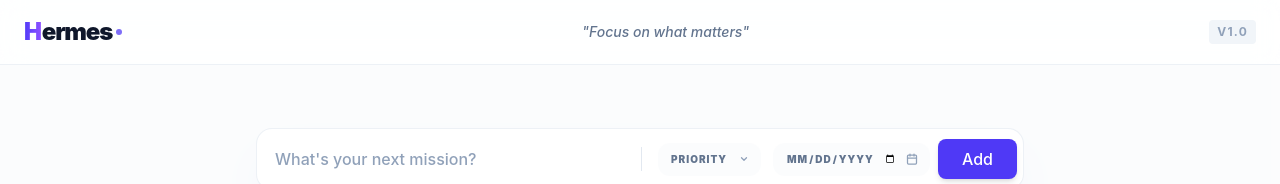
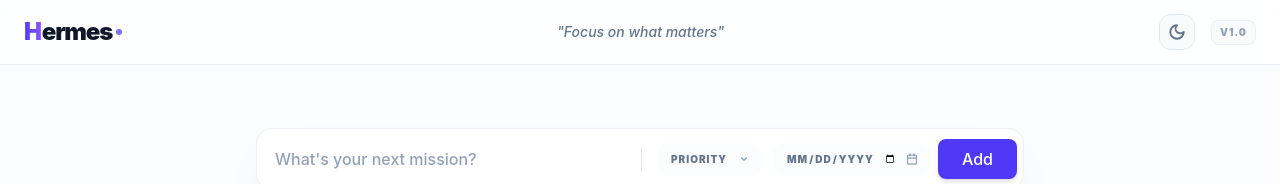
Before and after one commit to Wassim-RF/Hermes-, a React (Vite) app: page / in a window 1280 px wide. Shown: the top 184 px of the page. Built offline with nearby package versions, Linux system fonts and the light colour scheme.

Commit message:
feat: ajoute logique du dark mode et son button dans le header

```diff
--- a/src/App.jsx
+++ b/src/App.jsx
@@ -6,6 +6,7 @@ import Header from "./Components/Layouts/Header";
 import Footer from "./Components/Layouts/Footer";
 
 function App() {
+    const [mode , setMode] = useState("light");
     const [todos, addTodo, deleteTodo, toogleTodo] = useTodo();
     const [text, setText] = useState("");
     const [priority , setPriority] = useState("");
@@ -28,7 +29,7 @@ function App() {
 
     return (
         <div className="min-h-screen bg-slate-50/50 flex flex-col">
-            <Header />
+            <Header mode={mode} setMode={setMode}/>
 
             <main className="grow pt-32 pb-12 px-4 sm:px-6">
                 <div className="max-w-4xl mx-auto space-y-12">
--- a/src/Components/Layouts/Header.jsx
+++ b/src/Components/Layouts/Header.jsx
@@ -1,7 +1,8 @@
-export default function Header() {
+export default function Header({mode , setMode}) {
     return (
         <header className="fixed top-0 left-0 w-full z-50 bg-white/80 backdrop-blur-md border-b border-slate-200/60">
             <div className="w-full mx-auto px-6 h-16 flex items-center justify-between">
+
                 <div className="flex items-center group cursor-pointer">
                     <h1 className="text-2xl font-black tracking-tighter text-slate-900 flex items-center">
                         <span className="bg-clip-text text-transparent bg-linear-to-r from-indigo-600 to-violet-500">
@@ -17,7 +18,25 @@ export default function Header() {
                 </p>
 
                 <div className="flex items-center gap-4">
-                    <span className="text-xs font-bold text-slate-400 uppercase tracking-widest bg-slate-100 px-2 py-1 rounded">
+                    {mode === 'light' ?
+                        <button
+                            className="p-2 rounded-xl bg-slate-50 border border-slate-200 text-slate-500 hover:text-indigo-600 hover:bg-white hover:shadow-sm transition-all duration-200 group/mode"
+                            onClick={() => setMode("dark")}
+                        >
+                            <svg xmlns="http://www.w3.org/2000/svg" width="18" height="18" viewBox="0 0 24 24" fill="none" stroke="currentColor" strokeWidth="2.5" strokeLinecap="round" strokeLinejoin="round">
+                                <path d="M12 3a6 6 0 0 0 9 9 9 9 0 1 1-9-9Z"/>
+                            </svg>
+                        </button> :
+                        <button
+                            className="p-2 rounded-xl bg-amber-50/50 border border-amber-100 text-amber-600 hover:text-amber-700 hover:bg-white hover:shadow-sm transition-all duration-200 group/mode"
+                            onClick={() =>setMode("light")}
+                        >
+                            <svg xmlns="http://www.w3.org/2000/svg" width="18" height="18" viewBox="0 0 24 24" fill="none" stroke="currentColor" strokeWidth="2.5" strokeLinecap="round" strokeLinejoin="round" >
+                                <circle cx="12" cy="12" r="4"/><path d="M12 2v2"/><path d="M12 20v2"/><path d="m4.93 4.93 1.41 1.41"/><path d="m17.66 17.66 1.41 1.41"/><path d="M2 12h2"/><path d="M20 12h2"/><path d="m6.34 17.66-1.41 1.41"/><path d="m19.07 4.93-1.41 1.41"/>
+                            </svg>
+                        </button>
+                    }
+                    <span className="text-[10px] font-black text-slate-400 uppercase tracking-widest bg-slate-100/50 border border-slate-200/60 px-2 py-1 rounded-lg">
                         v1.0
                     </span>
                 </div>
```
